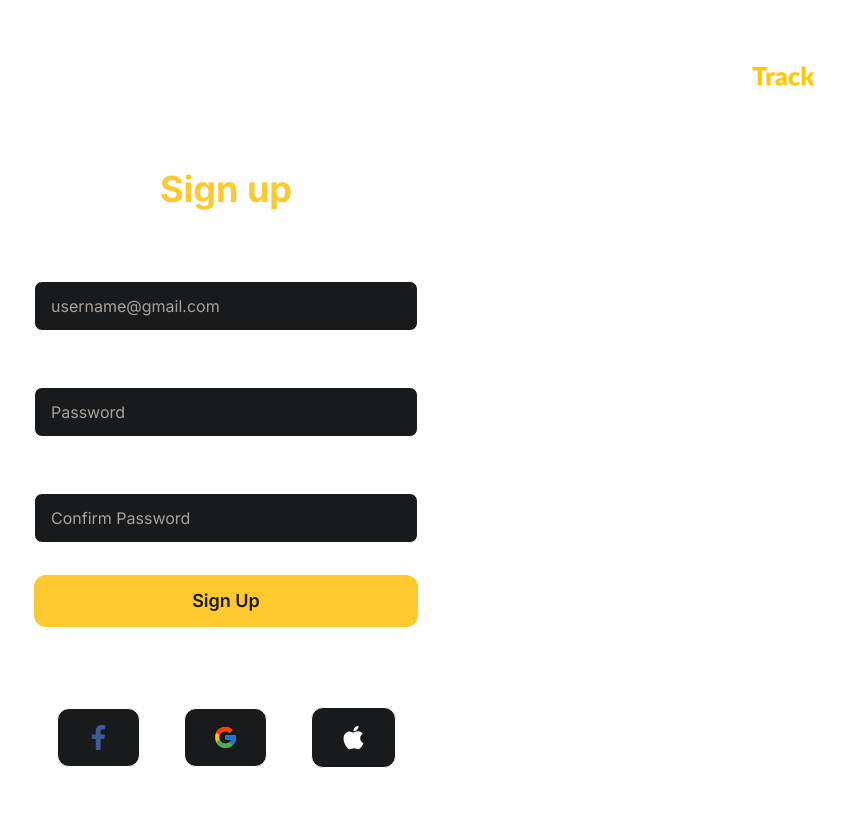
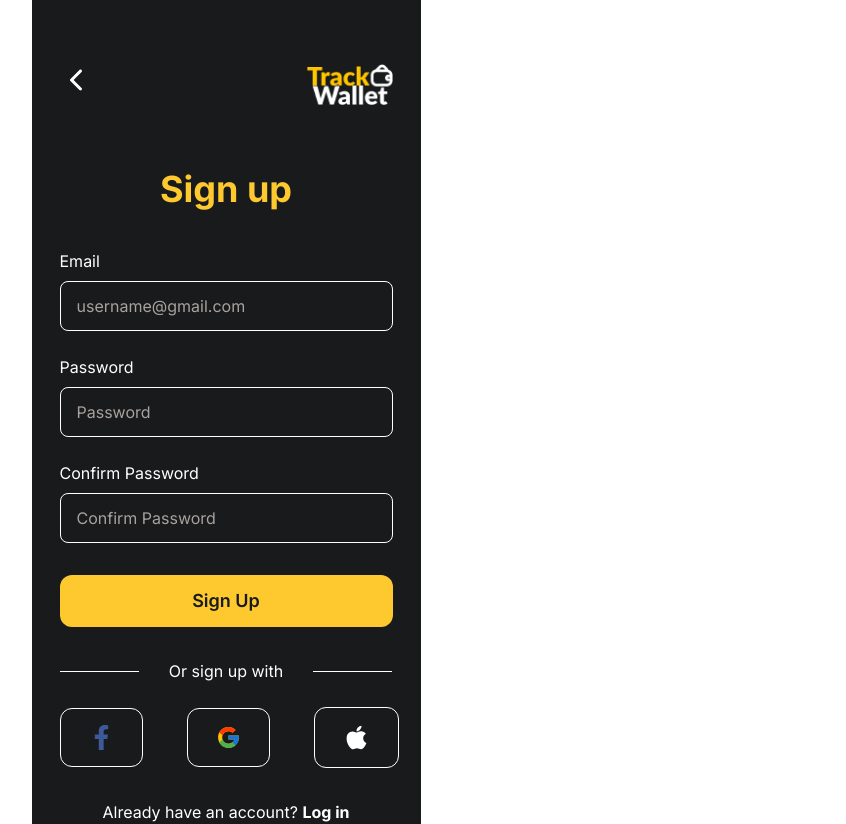
Before and after one commit to annisauswa/track-wallet, a Next.js app in the folder frontend/: page /auth/signup in a window 1280 px wide. Shown: the whole page, without its empty margins (414-1260 px from the left). Built offline with nearby package versions, Linux system fonts and the light colour scheme.

Commit message:
feat: update signup page max-width, min-height, padding

```diff
--- a/frontend/src/app/auth/signup/page.tsx
+++ b/frontend/src/app/auth/signup/page.tsx
@@ -7,14 +7,15 @@ import Logo from "../../../../public/Logo M.png";
 
 const SignUp = () => {
   return (
-    <div className="min-h-screen w-full flex flex-col items-center pt-16 px-7">
+    <div className="min-h-screen w-full flex flex-col items-center">
+      <div className="max-w-[389px] min-h-screen w-full items-center text-sm bg-blackPrimary pt-16 px-7">
         <div className="flex justify-between w-full pb-14">
           <Link href="/">
             <IoIosArrowBack className="text-white w-8 h-8" />
           </Link>
           <Image src={Logo} alt="Track Wallet logo" width={86} height={39} />
         </div>
-      <h1 className="text-4xl font-bold mt-2 mb-10 text-yellowPrimary">
+        <h1 className="text-4xl font-bold text-center mt-2 mb-10 text-yellowPrimary">
           Sign up
         </h1>
         <form className="w-full max-w-sm">
@@ -29,7 +30,10 @@ const SignUp = () => {
             />
           </div>
           <div className="mb-6">
-          <label htmlFor="password" className="block mb-2 text-base text-white">
+            <label
+              htmlFor="password"
+              className="block mb-2 text-base text-white"
+            >
               Password
             </label>
             <input
@@ -71,13 +75,14 @@ const SignUp = () => {
             <FaApple className="text-white" size={27} />
           </button>
         </div>
-      <p className="mt-8 text-base text-white">
+        <p className="mt-8 text-base text-center text-white">
           Already have an account?{" "}
           <Link href="/login" className="hover:underline font-bold">
             Log in
           </Link>
         </p>
       </div>
+    </div>
   );
 };
 
```
Lines whose indentation alone changed are shown as unchanged.
